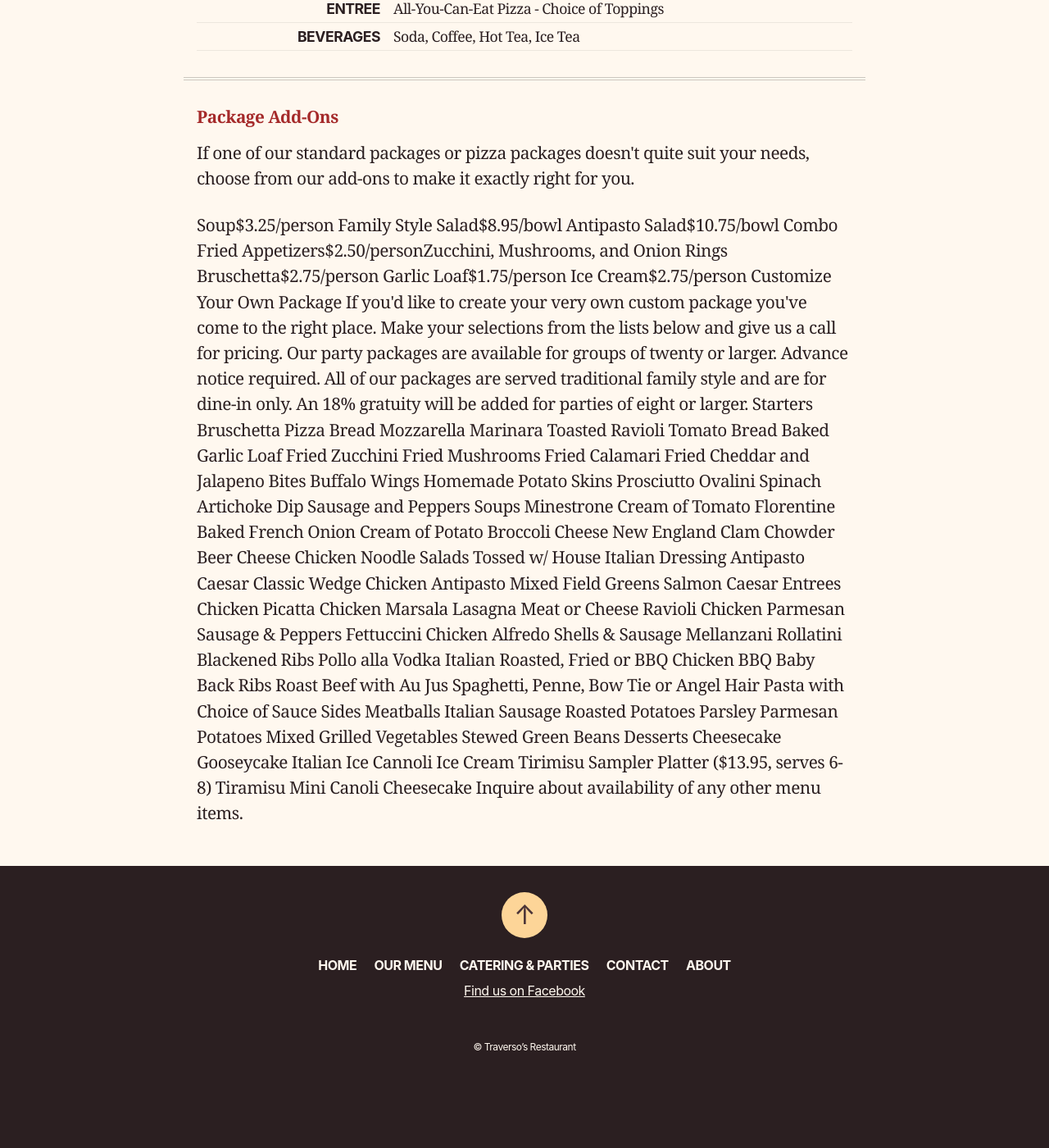
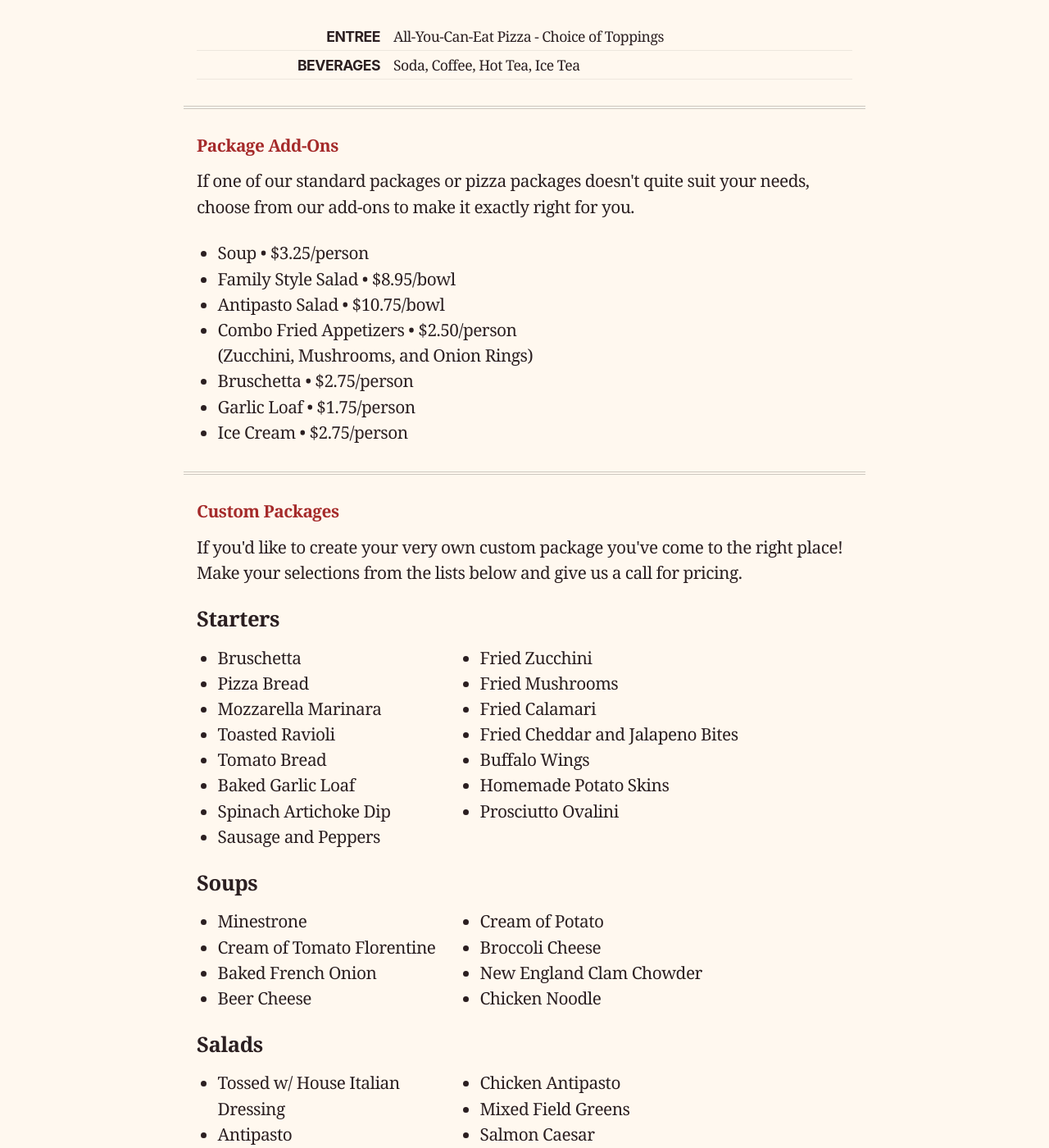
Before and after one commit to traversos/traversos.github.io, a Jekyll site: the page built from events/parties/index.html, in a window 1280 px wide and 1400 px high, scrolled down 2749 px. Shown: the whole window at 82% size. Built offline with Jekyll 4.4.1, drawn with Linux system fonts in a browser that asks for light colours; nearby versions of some CDN libraries; before the commit the page ends 4065 px from its top, so only the background shows below that; some of the changed text lies outside the part shown.

Commit message:
Party packages

```diff
--- a/events/parties/index.html
+++ b/events/parties/index.html
@@ -4,11 +4,13 @@ layout: home
 ---
 <section class="page-content page-content--max-width  parties">
   <header>
-    <h1 class="centered">Party Packages</h1>
+    <h1 class="centered push-half--bottom">Party Packages</h1>
+    <p class="centered"><a href="#standard">Standard Packages</a> • <a href="#pizza">Pizza Packages</a> • <a href="#addons">Add-ons</a> • <a href="#custom">Custom Packages</a></p>
   </header>
   <article>
     <p>Our party packages are available for groups of twenty or larger. Advance notice is required. All of our packages are served traditional family style, and are for dine-in only. An 18% gratuity will be added for parties of eight or larger. To be eligible for children's pricing, children must be under ten years of age.  Children three and under are free.</p>
     <hr>
+    <a name="standard"></a>
     <h3>Standard Packages</h3>
     <section class="menu__section">
       <h2 class="flush"><a name="salads"></a>Package A</h2>
@@ -150,6 +152,7 @@ layout: home
       </table>
     </section>
     <hr>
+    <a name="pizza"></a>
     <h3>Pizza Packages</h3>
     <p>Choose from one of our "all you can eat" pizza packages (2 hour time limit). Our pizza packages are perfect for team outings, birthday parties, and any other type of occasion where you have a bunch of hungry people with a taste for great pizza.</p>
     <section class="menu__section">
@@ -212,89 +215,170 @@ layout: home
       </table>
     </section>
     <hr>
+    <a name="addons"></a>
     <h3>Package Add-Ons</h3>
     <p>If one of our standard packages or pizza packages doesn't quite suit your needs, choose from our add-ons to make it exactly right for you.</p>
-Soup$3.25/person
-Family Style Salad$8.95/bowl
-Antipasto Salad$10.75/bowl
-Combo Fried Appetizers$2.50/personZucchini, Mushrooms, and Onion Rings
+    <ul>
+      <li>Soup • $3.25/person</li>
+      <li>Family Style Salad • $8.95/bowl</li>
+      <li>Antipasto Salad • $10.75/bowl</li>
+      <li>Combo Fried Appetizers • $2.50/person<br>
+          (Zucchini, Mushrooms, and Onion Rings)</li>
+      <li>Bruschetta • $2.75/person</li>
+      <li>Garlic Loaf • $1.75/person</li>
+      <li>Ice Cream • $2.75/person</li>
+    </ul>
+    <hr>
+    <a name="custom"></a>
+    <h3>Custom Packages</h3>
+    <p>If you'd like to create your very own custom package you've come to the right place!  Make your selections from the lists below and give us a call for pricing.</p>
+    <h2>Starters</h2>
+    <table width="100%">
+      <tr>
+        <td width="40%">
+          <ul>
+            <li>Bruschetta</li>
+            <li>Pizza Bread</li>
+            <li>Mozzarella Marinara</li>
+            <li>Toasted Ravioli</li>
+            <li>Tomato Bread</li>
+            <li>Baked Garlic Loaf</li>
+            <li>Spinach Artichoke Dip</li>
+            <li>Sausage and Peppers</li>
+          </ul>
+        </td>
+        <td>
+          <ul>
+            <li>Fried Zucchini</li>
+            <li>Fried Mushrooms</li>
+            <li>Fried Calamari</li>
+            <li>Fried Cheddar and Jalapeno Bites</li>
+            <li>Buffalo Wings</li>
+            <li>Homemade Potato Skins</li>
+            <li>Prosciutto Ovalini</li>
+          </ul>
+        </td>
+      </tr>
+    </table>
 
-Bruschetta$2.75/person
-Garlic Loaf$1.75/person
-Ice Cream$2.75/person
+    <h2>Soups</h2>
+    <table width="100%">
+      <tr>
+        <td width="40%">
+          <ul>
+            <li>Minestrone</li>
+            <li>Cream of Tomato Florentine</li>
+            <li>Baked French Onion</li>
+            <li>Beer Cheese</li>
+          </ul>
+        </td>
+        <td>
+          <ul>
+            <li>Cream of  Potato</li>
+            <li>Broccoli Cheese</li>
+            <li>New England Clam Chowder</li>
+            <li>Chicken Noodle</li>
+          </ul>
+        </td>
+      </tr>
+    </table>
 
-Customize Your Own Package
-If you'd like to create your very own custom package you've come to the right place. Make your selections from the lists below and give us a call for pricing.
-Our party packages are available for groups of twenty or larger. Advance notice required. All of our packages are served traditional family style and are for dine-in only. An 18% gratuity will be added for parties of eight or larger.
-Starters
-Bruschetta
-Pizza Bread
-Mozzarella Marinara
-Toasted Ravioli
-Tomato Bread
-Baked Garlic Loaf
-Fried Zucchini
-Fried Mushrooms
-Fried Calamari
-Fried Cheddar and Jalapeno Bites
-Buffalo Wings
-Homemade Potato Skins
-Prosciutto Ovalini
-Spinach Artichoke Dip
-Sausage and Peppers
+    <h2>Salads</h2>
+    <table width="100%">
+      <tr>
+        <td width="40%">
+          <ul>
+            <li>Tossed w/ House Italian Dressing</li>
+            <li>Antipasto</li>
+            <li>Caesar</li>
+            <li>Classic Wedge</li>
+          </ul>
+        </td>
+        <td>
+          <ul>
+            <li>Chicken Antipasto</li>
+            <li>Mixed Field Greens</li>
+            <li>Salmon Caesar</li>
+          </ul>
+        </td>
+      </tr>
+    </table>
 
-Soups
-Minestrone
-Cream of Tomato Florentine
-Baked French Onion
-Cream of Potato
-Broccoli Cheese
-New England Clam Chowder
-Beer Cheese
-Chicken Noodle
-Salads
-Tossed w/ House Italian Dressing
-Antipasto
-Caesar
-Classic Wedge
-Chicken Antipasto
-Mixed Field Greens
-Salmon Caesar
-Entrees
-Chicken Picatta
-Chicken Marsala
-Lasagna
-Meat or Cheese Ravioli
-Chicken Parmesan
-Sausage & Peppers
-Fettuccini
-Chicken Alfredo
-Shells & Sausage
-Mellanzani Rollatini
-Blackened Ribs
-Pollo alla Vodka
-Italian Roasted, Fried or BBQ Chicken
-BBQ Baby Back Ribs
-Roast Beef with Au Jus
-Spaghetti, Penne, Bow Tie or Angel Hair Pasta with Choice of Sauce
-Sides
-Meatballs
-Italian Sausage
-Roasted Potatoes
-Parsley Parmesan Potatoes
-Mixed Grilled Vegetables
-Stewed Green Beans
-Desserts
-Cheesecake
-Gooseycake
-Italian Ice
-Cannoli
-Ice Cream
-Tirimisu
-Sampler Platter ($13.95, serves 6-8)
-Tiramisu
-Mini Canoli
-Cheesecake
-Inquire about availability of any other menu items.
+    <h2>Entrees</h2>
+    <table width="100%">
+      <tr>
+        <td width="40%">
+          <ul>
+            <li>Chicken Picatta</li>
+            <li>Chicken Marsala </li>
+            <li>Lasagna</li>
+            <li>Meat or Cheese Ravioli </li>
+            <li>Chicken Parmesan</li>
+            <li>Sausage &amp; Peppers</li>
+            <li>Fettuccini</li>
+            <li>Chicken Alfredo</li>
+            <li>Pollo alla Vodka</li>
+          </ul>
+        </td>
+        <td>
+          <ul>
+            <li>Italian Roasted, Fried or BBQ Chicken</li>
+            <li>BBQ Baby Back Ribs</li>
+            <li>Roast Beef with Au Jus </li>
+            <li>Spaghetti, Penne, Bow Tie or Angel Hair Pasta  with Choice of  Sauce</li>
+            <li>Shells &amp; Sausage</li>
+            <li>Mellanzani Rollatini</li>
+            <li>Blackened Ribs</li>
+          </ul>
+        </td>
+      </tr>
+    </table>
+
+    <h2>Sides</h2>
+    <table width="100%">
+      <tr>
+        <td width="40%">
+          <ul>
+            <li>Meatballs</li>
+            <li>Italian Sausage</li>
+            <li>Roasted Potatoes</li>
+          </ul>
+        </td>
+        <td>
+          <ul>
+            <li>Parsley Parmesan Potatoes</li>
+            <li>Mixed Grilled Vegetables</li>
+            <li>Stewed Green Beans</li>
+          </ul>
+        </td>
+      </tr>
+    </table>
+
+    <h2>Desserts</h2>
+    <table width="100%">
+      <tr>
+        <td width="40%">
+          <ul>
+            <li>Cheesecake</li>
+            <li>Gooseycake</li>
+            <li>Italian Ice</li>
+            <li>Sampler Platter<br>($13.95, serves 6-8)
+              <ul>
+                <li> Tiramisu</li>
+                <li>Mini Canoli</li>
+                <li>Cheesecake</li>
+              </ul>
+            </li>
+          </ul>
+        </td>
+        <td>
+          <ul>
+            <li>Cannoli</li>
+            <li>Ice Cream</li>
+            <li>Tirimisu</li>
+          </ul>
+        </td>
+      </tr>
+    </table>
   </article>
 </section>
```
